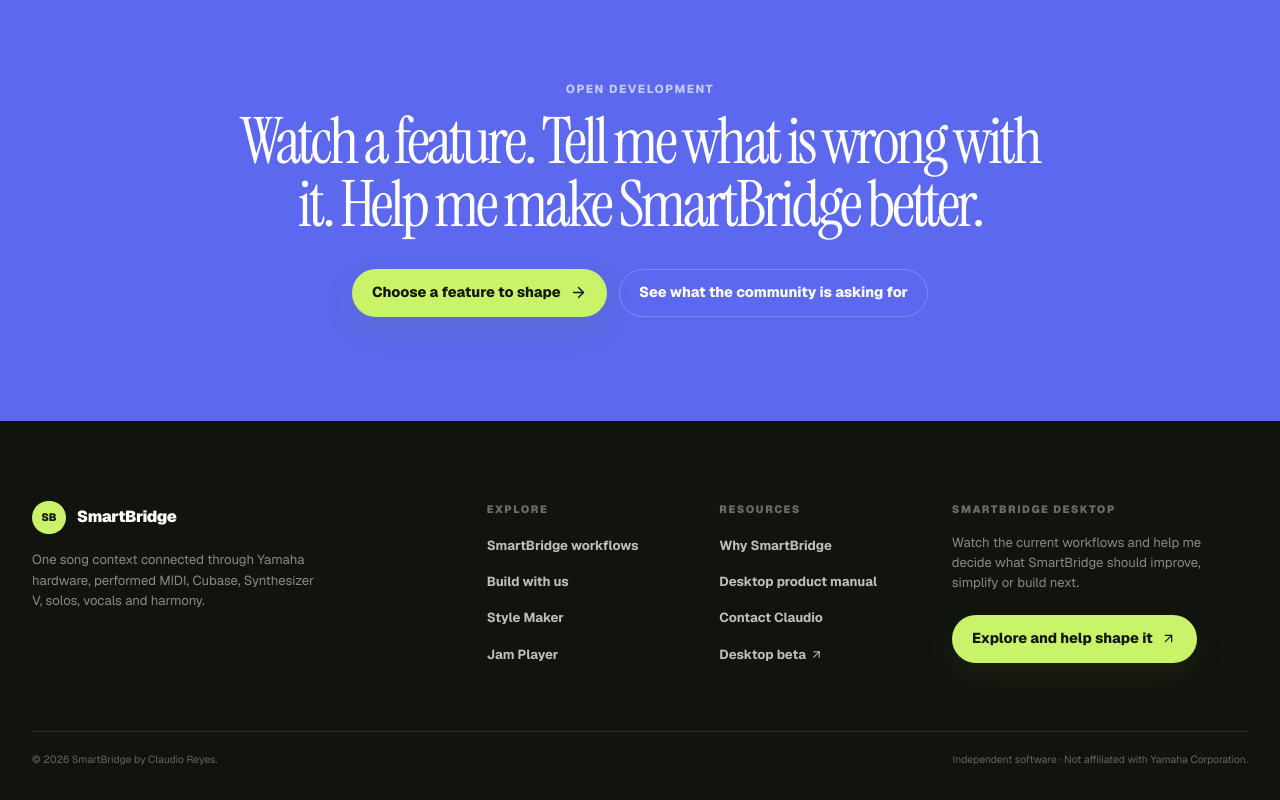
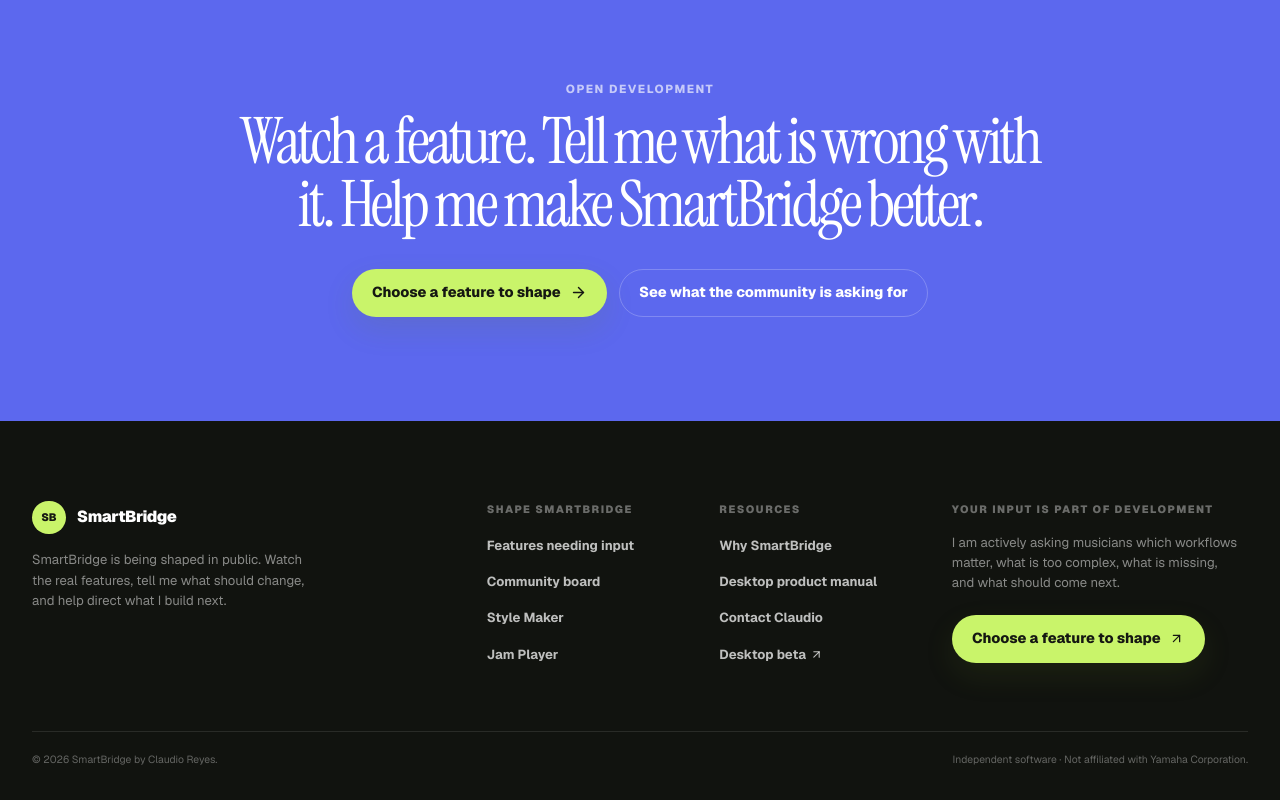
Before and after one commit to claudioreyesdeveloper/Smartbrige-website, a Next.js app: page / in a window 1280 px wide. Shown: the part 4342-5142 px from the top of the page. Built offline with nearby package versions, Linux system fonts and the light colour scheme; no server answers; the database is empty.

Commit message:
Make footer reflect community-driven development

```diff
--- a/components/site-footer.tsx
+++ b/components/site-footer.tsx
@@ -15,13 +15,13 @@
         <div className="site-footer-grid">
           <div className="site-footer-brand">
             <Link href="/" className="site-logo site-logo-footer"><span>SB</span><strong>SmartBridge</strong></Link>
-            <p>One song context connected through Yamaha hardware, performed MIDI, Cubase, Synthesizer V, solos, vocals and harmony.</p>
+            <p>SmartBridge is being shaped in public. Watch the real features, tell me what should change, and help direct what I build next.</p>
           </div>
           <div>
-            <p className="site-footer-heading">Explore</p>
+            <p className="site-footer-heading">Shape SmartBridge</p>
             <ul className="site-footer-links">
-              <li><Link href="/explore">SmartBridge workflows</Link></li>
-              <li><Link href="/build-with-us">Build with us</Link></li>
+              <li><Link href="/explore">Features needing input</Link></li>
+              <li><Link href="/build-with-us">Community board</Link></li>
               <li><Link href="/style-maker">Style Maker</Link></li>
               <li><Link href="/jam-player">Jam Player</Link></li>
             </ul>
@@ -36,9 +36,9 @@
             </ul>
           </div>
           <div className="site-footer-cta">
-            <p className="site-footer-heading">SmartBridge Desktop</p>
-            <p>Watch the current workflows and help me decide what SmartBridge should improve, simplify or build next.</p>
-            <Link href="/explore" className="m-button m-button-primary">Explore and help shape it <ArrowUpRight size={15} /></Link>
+            <p className="site-footer-heading">Your input is part of development</p>
+            <p>I am actively asking musicians which workflows matter, what is too complex, what is missing, and what should come next.</p>
+            <Link href="/explore" className="m-button m-button-primary">Choose a feature to shape <ArrowUpRight size={15} /></Link>
           </div>
         </div>
         <div className="site-footer-bottom">
```
